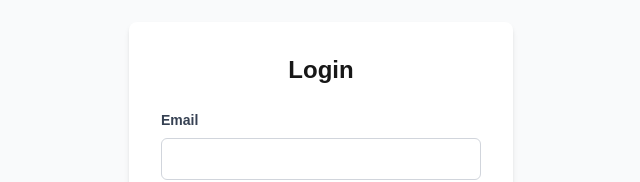
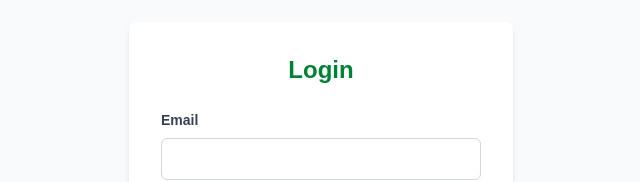
Before and after one commit to DemonicAK/PocketPortrait-frontend, a Next.js app: page /auth in a window 1280 px wide. Shown: the part 188-370 px from the top of the page, without its empty margins (319-959 px from the left). Built offline with nearby package versions, Linux system fonts and the light colour scheme.

Commit message:
fixed text visibility issue in login and signup page

```diff
--- a/src/app/auth/page.tsx
+++ b/src/app/auth/page.tsx
@@ -46,7 +46,7 @@ export default function Auth(): React.JSX.Element {
   return (
     <div className="min-h-screen bg-gray-50 flex items-center justify-center">
       <div className="bg-white p-8 rounded-lg shadow-md w-96">
-        <h2 className="text-2xl font-bold mb-6 text-center">
+        <h2 className="text-2xl font-bold mb-6 text-center text-green-700">
           {isLogin ? 'Login' : 'Sign Up'}
         </h2>
 
@@ -60,7 +60,7 @@ export default function Auth(): React.JSX.Element {
                 type="text"
                 value={username}
                 onChange={(e) => setUsername(e.target.value)}
-                className="w-full px-3 py-2 border border-gray-300 rounded-md focus:outline-none focus:border-blue-500"
+                className="w-full px-3 py-2 border border-gray-300 rounded-md focus:outline-none focus:border-blue-500 text-gray-700"
                 required
                 disabled={loading}
               />
@@ -75,7 +75,7 @@ export default function Auth(): React.JSX.Element {
               type="email"
               value={email}
               onChange={(e) => setEmail(e.target.value)}
-              className="w-full px-3 py-2 border border-gray-300 rounded-md focus:outline-none focus:border-blue-500"
+              className="w-full px-3 py-2 border border-gray-300 rounded-md focus:outline-none focus:border-blue-500 text-gray-700"
               required
               disabled={loading}
             />
@@ -89,7 +89,7 @@ export default function Auth(): React.JSX.Element {
               type="password"
               value={password}
               onChange={(e) => setPassword(e.target.value)}
-              className="w-full px-3 py-2 border border-gray-300 rounded-md focus:outline-none focus:border-blue-500"
+              className="w-full px-3 py-2 border border-gray-300 rounded-md focus:outline-none focus:border-blue-500 text-gray-700"
               required
               disabled={loading}
             />
```
